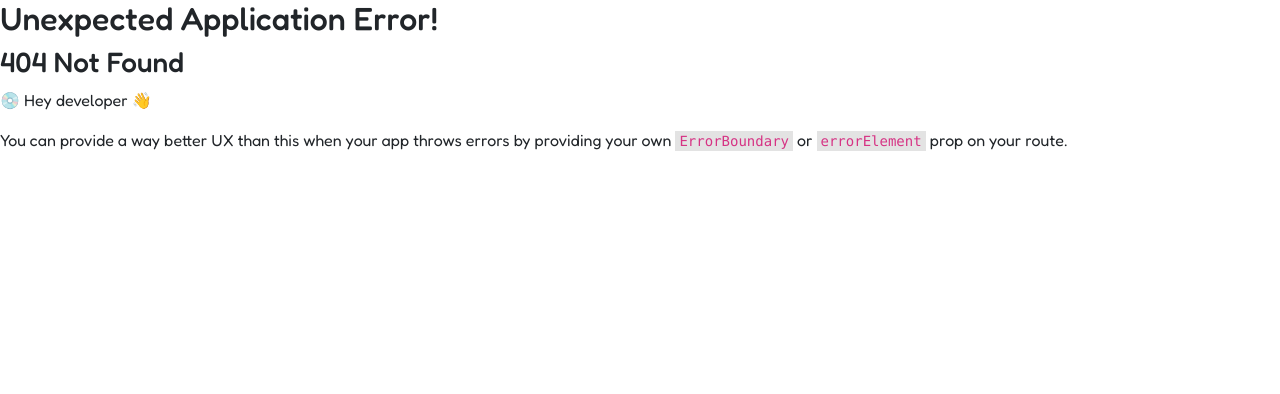
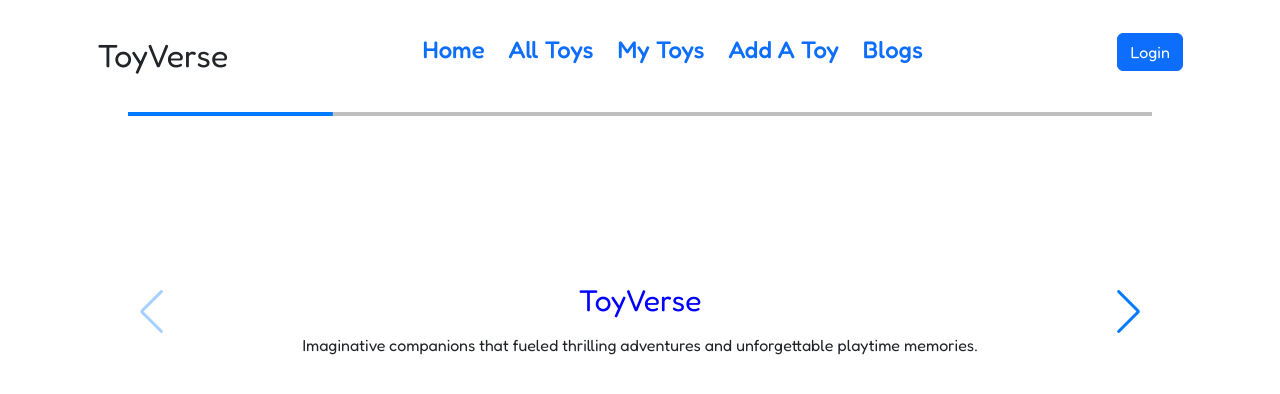
Before and after one commit to numanrahi/toy-verse-client, a React (Vite) app: page /main in a window 1280 px wide. Before the commit this address had no page. Shown: the top 394 px of the page. Built offline with nearby package versions, Linux system fonts and the light colour scheme.

Commit message:
banner section added

```diff
--- /dev/null
+++ b/src/LayOut/Auth.jsx
@@ -0,0 +1,13 @@
+import NavBar from '../Shared/NavBar/NavBar';
+import { Outlet } from 'react-router-dom';
+
+const Auth = () => {
+    return (
+        <div>
+            <NavBar></NavBar>
+            <Outlet></Outlet>
+        </div>
+    );
+};
+
+export default Auth;
--- a/src/LayOut/Main.jsx
+++ b/src/LayOut/Main.jsx
@@ -1,10 +1,12 @@
 import { Outlet } from "react-router-dom";
 import NavBar from "../Shared/NavBar/NavBar";
+import Banner from "../components/Banner/Banner";
 
 const Main = () => {
     return (
         <div>
             <NavBar></NavBar>
+            <Banner></Banner>
             <Outlet></Outlet>
         </div>
     );
--- a/src/Shared/NavBar/NavBar.jsx
+++ b/src/Shared/NavBar/NavBar.jsx
@@ -5,7 +5,7 @@ const NavBar = () => {
     return (
         <div className="d-flex justify-content-around my-3 py-3">
             <div className="d-flex fs-2">
-                <div>Name</div>
+                <div>ToyVerse</div>
             </div>
 
             <div className="d-flex gap-4">
@@ -22,11 +22,11 @@ const NavBar = () => {
                     <Link className="fs-4 text-decoration-none">Add A Toy</Link>
                 </div>
                 <div>
-                    <Link className="fs-4 text-decoration-none">Blogs</Link>
+                    <Link to="/blog" className="fs-4 text-decoration-none">Blogs</Link>
                 </div>
             </div>
             <div>
-                <Link className="fs-4 text-decoration-none">Login</Link>
+                <Link to="/login" className="fs-4 text-decoration-none"><button className="btn btn-primary">Login</button></Link>
             </div>
         </div>
     );
--- /dev/null
+++ b/src/components/Banner/Banner.css
@@ -0,0 +1,10 @@
+.swiper {
+    max-width: 80vw;
+    min-height: 50vh;
+}
+
+.banner-title{
+    font-size: 30px;
+    color: blue;
+    padding: 10px;
+}
--- /dev/null
+++ b/src/components/Banner/Banner.jsx
@@ -0,0 +1,48 @@
+// Import Swiper React components
+import { Swiper, SwiperSlide } from "swiper/react";
+
+// Import Swiper styles
+import "swiper/css";
+import "swiper/css/pagination";
+import "swiper/css/navigation";
+
+import "./Banner.css";
+
+// import required modules
+import { Pagination, Navigation } from "swiper";
+
+export default function Banner() {
+    return (
+        <>
+            <Swiper
+                pagination={{
+                    type: "progressbar",
+                }}
+                navigation={true}
+                modules={[Pagination, Navigation]}
+                className="mySwiper d-flex justify-content-center align-items-center"
+            >
+                <SwiperSlide className="text-center">
+                    <div className="banner-title">ToyVerse</div>
+                    <div>Imaginative companions that fueled thrilling adventures and unforgettable playtime memories.</div>
+                </SwiperSlide>
+                <SwiperSlide className="text-center">
+                    <div className="banner-title">ToyVerse</div>
+                    <div> Miniature vehicles, endless adventures, cherished memories of imaginative play.</div>
+                </SwiperSlide>
+                <SwiperSlide className="text-center">
+                    <div className="banner-title">ToyVerse</div>
+                    <div>Tiny vehicles, big dreams, lifelong joyrides of imagination.</div>
+                </SwiperSlide>
+                <SwiperSlide className="text-center">
+                    <div className="banner-title">ToyVerse</div>
+                    <div>Mini speedsters, limitless imagination, nostalgic playtime journeys.</div>
+                </SwiperSlide>
+                <SwiperSlide className="text-center">
+                    <div className="banner-title">ToyVerse</div>
+                    <div> Exhilarating speed, sleek design, ultimate driving experience, capturing hearts with every rev.</div>
+                </SwiperSlide>
+            </Swiper>
+        </>
+    );
+}
--- /dev/null
+++ b/src/components/Login/Login.jsx
@@ -0,0 +1,10 @@
+
+const Login = () => {
+    return (
+        <div>
+            <h2>Please Login</h2>
+        </div>
+    );
+};
+
+export default Login;
```
Also changed, not shown: src/main.jsx (+22 -1 lines).
